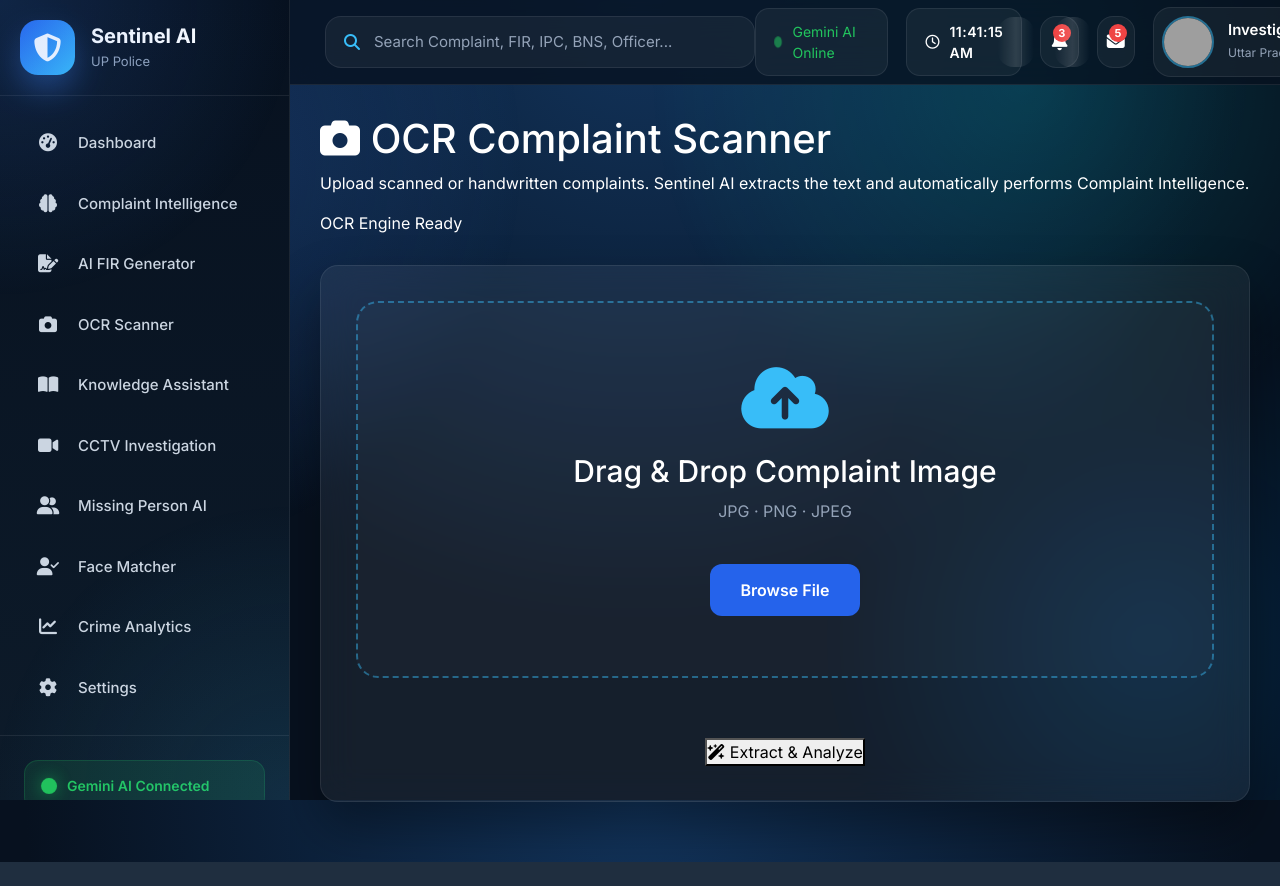
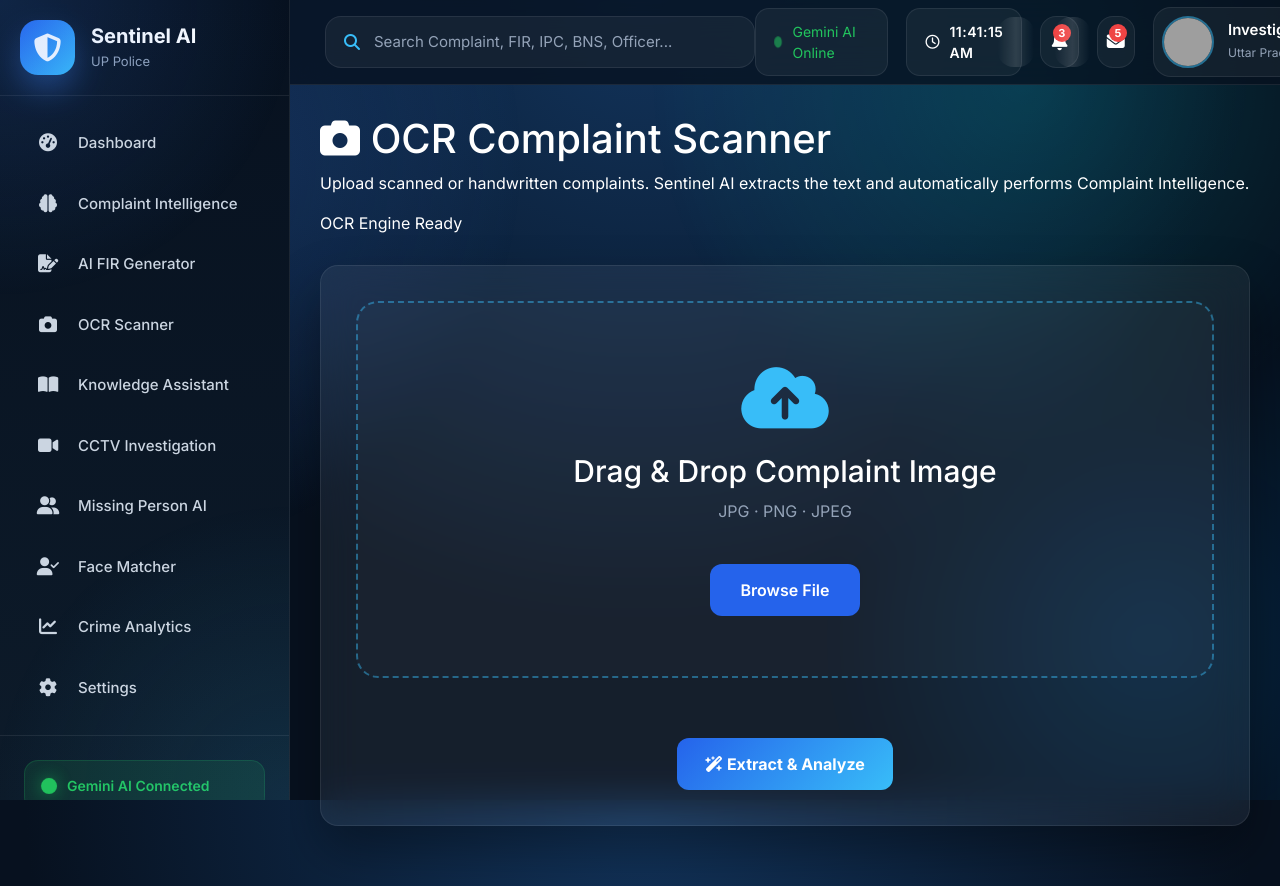
Before and after one commit to Prashant-47/Sentinel-AI-for-UP-Police, a Flask app: page /ocr in a window 1280 px wide. Before the commit the page ends 862 px from the top, so only its background shows below. Run offline with Flask 3, Linux system fonts and the light colour scheme; some libraries are stand-ins or nearby versions; grey boxes are pictures that could not be loaded.

Commit message:
Button Fixed

```diff
--- a/app/static/css/ocr.css
+++ b/app/static/css/ocr.css
@@ -299,3 +299,33 @@
 }
 
 }
+
+.analyze-btn{
+
+    border:none;
+
+    cursor:pointer;
+
+    color:white;
+
+    font-size:16px;
+
+    font-weight:700;
+
+    padding:14px 28px;
+
+    border-radius:12px;
+
+    background:linear-gradient(135deg,#2563eb,#38bdf8);
+
+    transition:.35s;
+
+}
+
+.analyze-btn:hover{
+
+    transform:translateY(-3px);
+
+    box-shadow:0 12px 30px rgba(59,130,246,.25);
+
+}
```
